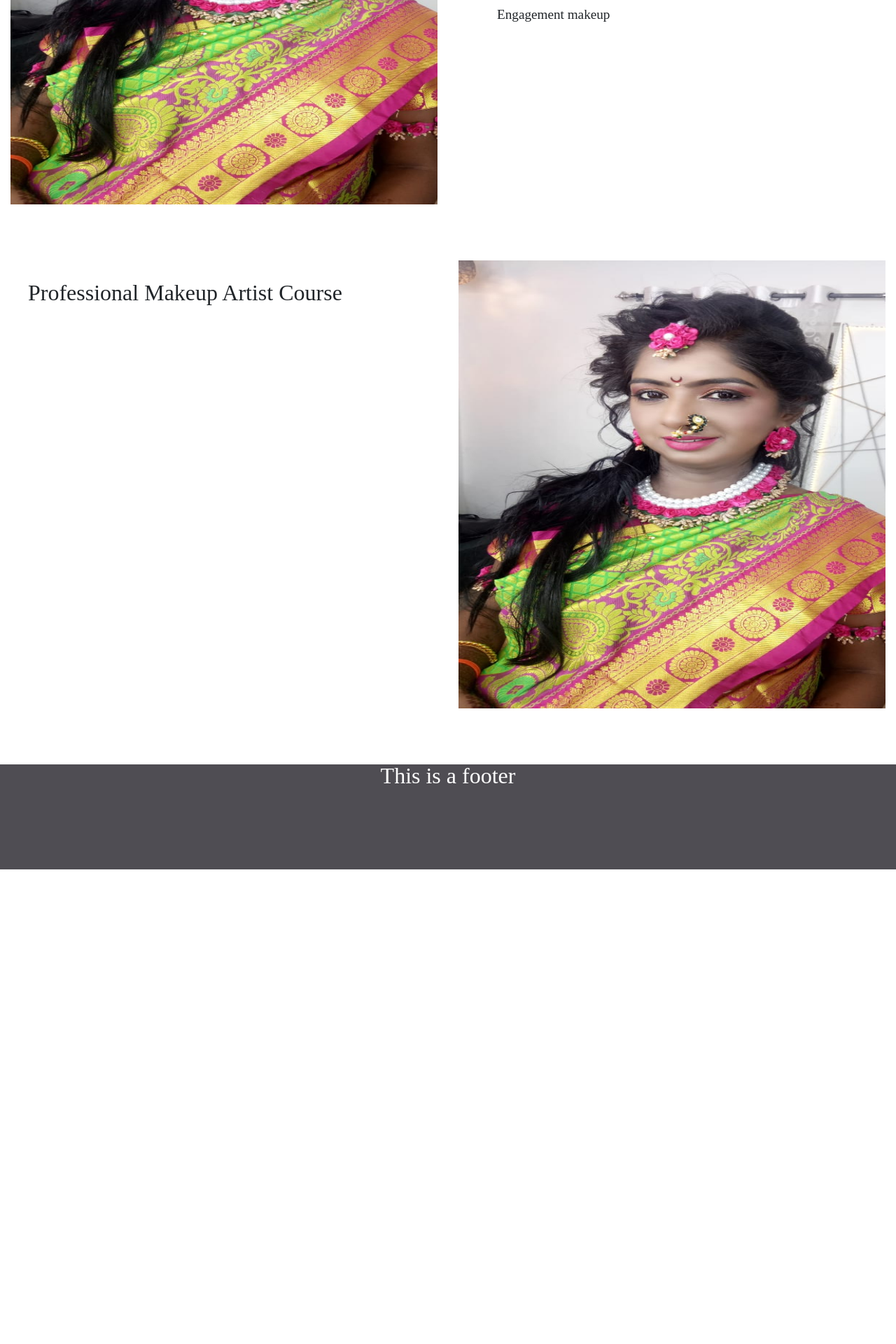
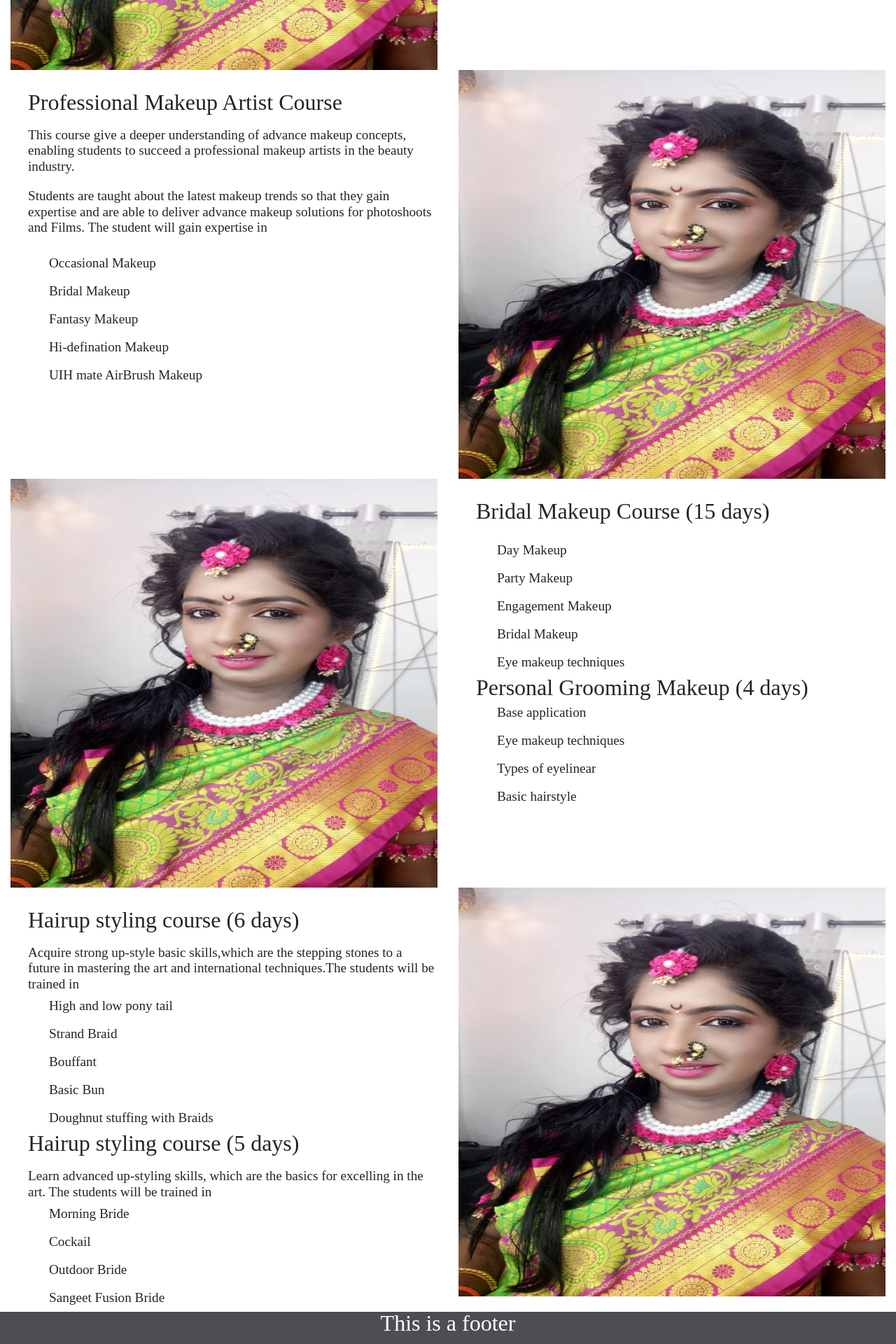
Before and after one commit to Ashishs1390/photo-studio, a React (Create React App) app: page /packages in a window 1280 px wide. Shown: the part 1100-3020 px from the top of the page at 70% size. Before the commit the page ends 2342 px from the top, so only its background shows below. Built offline with nearby package versions, Linux system fonts and the light colour scheme.

Commit message:
package page

```diff
--- a/src/components/About/About.scss
+++ b/src/components/About/About.scss
@@ -32,12 +32,12 @@
     .AboutImage{
         float: left;
         width: 48%;
-        background-image: url('./../../images/me.jpeg');
+        background-image: url('./../../images/sw.jpeg');
         height: 90vh;
         // width: 200px;
-        background-repeat: none;
+        background-repeat: no-repeat;
         max-width: 100%;
         // width: 100%;
-        background-size: cover ;
+        background-size:790px 1275px ;
     }
 }
--- a/src/components/Packages/Packages.js
+++ b/src/components/Packages/Packages.js
@@ -56,13 +56,102 @@ function Packages(){
            <Row>
                <Col md="6" className="PackageText Section-3">
                <h3 className="PackageHeader">
-                       Professional Makeup Artist Course
-                   </h3>
+                    Professional Makeup Artist Course
+                </h3>
+                <p>This course give a deeper understanding of advance makeup concepts, enabling students to succeed a
+                    professional makeup artists in the beauty industry.
+                </p>
+                <p>
+                    Students are taught about the latest makeup trends so that they gain expertise and are able to deliver
+                    advance makeup solutions for photoshoots and Films. The student will gain expertise in
+                </p>
+                <ul className="PackageLists">
+                    <li className="PackageList">
+                        Occasional Makeup
+                    </li>
+                    <li className="PackageList">Bridal Makeup</li>
+                    <li className="PackageList">Fantasy Makeup</li>
+                    <li className="PackageList">Hi-defination Makeup</li>
+                    <li className="PackageList">UIH mate AirBrush Makeup</li>
+                </ul>
                </Col>
                <Col md="6">
                <div className="ImgSection">
                   </div>
                </Col>
+           </Row>
+           <Row>
+           <Col md="6">
+                <div className="ImgSection">
+                </div>
+            </Col>
+            <Col md="6" className="PackageText Section-4">
+            <div className="Courses">
+                <h3 className="PackageHeader">
+                    Bridal Makeup Course (15 days)
+                </h3>
+                <ul className="PackageLists">
+                    <li className="PackageList">Day Makeup</li>
+                    <li className="PackageList">Party Makeup</li>
+                    <li className="PackageList">Engagement Makeup</li>
+                    <li className="PackageList">Bridal Makeup</li>
+                    <li className="PackageList">Eye makeup techniques</li>
+                </ul>
+            </div>
+            <div className="Courses">
+                <h3 className="">
+                    Personal Grooming Makeup  (4 days)
+                </h3>
+                <ul className="PackageLists">
+                    <li className="PackageList">Base application</li>
+                    <li className="PackageList">Eye makeup techniques</li>
+                    <li className="PackageList">Types of eyelinear</li>
+                    <li className="PackageList">Basic hairstyle</li>
+                </ul>
+            </div>
+
+            </Col>
+
+           </Row>
+           <Row>
+           <Col md="6" className="PackageText Section-4">
+            <div className="Courses">
+                <h3 className="PackageHeader">
+                    Hairup styling course (6 days)
+                </h3>
+                <p>
+                    Acquire strong up-style basic skills,which are the stepping stones to a future in
+                    mastering the art and international techniques.The students will be trained in
+                </p>
+                <ul className="PackageLists">
+                    <li className="PackageList">High and low pony tail</li>
+                    <li className="PackageList">Strand Braid</li>
+                    <li className="PackageList">Bouffant</li>
+                    <li className="PackageList">Basic Bun</li>
+                    <li className="PackageList">Doughnut stuffing with Braids</li>
+                </ul>
+            </div>
+            <div className="Courses">
+                <h3 className="PackageHeader">
+                    Hairup styling course (5 days)
+                </h3>
+                <p>
+                    Learn advanced up-styling skills, which are the basics for excelling in the
+                    art. The students will be trained in
+                </p>
+                <ul className="PackageLists">
+                    <li className="PackageList">Morning Bride</li>
+                    <li className="PackageList">Cockail</li>
+                    <li className="PackageList">Outdoor Bride</li>
+                    <li className="PackageList">Sangeet Fusion Bride</li>
+                </ul>
+            </div>
+
+            </Col>
+           <Col md="6">
+                <div className="ImgSection">
+                </div>
+            </Col>
            </Row>
 
        </Container>
--- a/src/components/Packages/Packages.scss
+++ b/src/components/Packages/Packages.scss
@@ -1,6 +1,6 @@
 .ImgSection {
     background-image: url('./../../images/1.jpeg');
-    height: 90vh;
+    height: 73vh;
     // width: 200px;
     background-repeat: no-repeat;
     max-width: 100%;
@@ -23,3 +23,8 @@
     line-height: 40px;
     }
 }
+.Section-3 {
+    p{
+        margin-bottom: 20px;
+    }
+}
```
Also changed, not shown: src/images/sw.jpeg (added).
